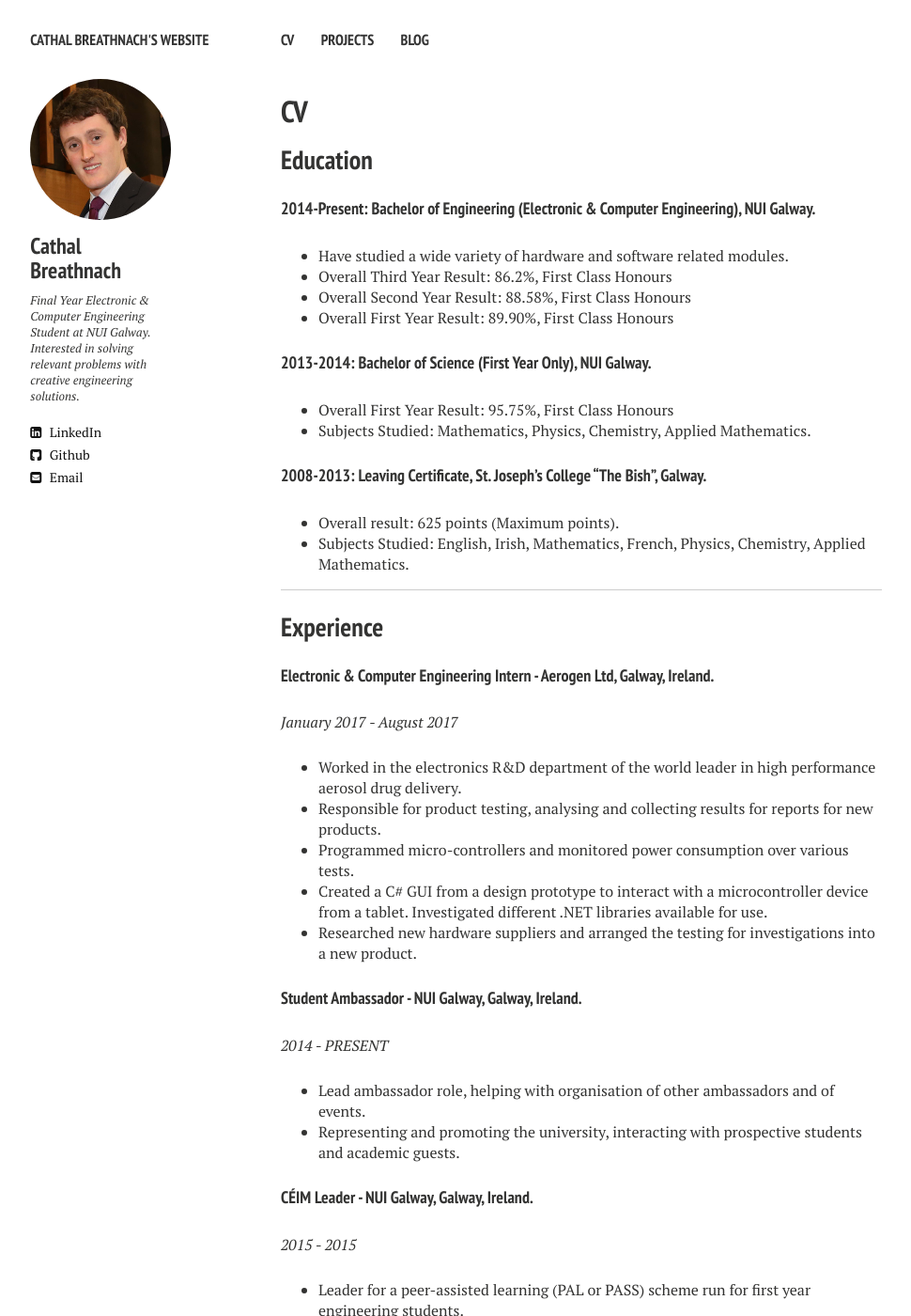
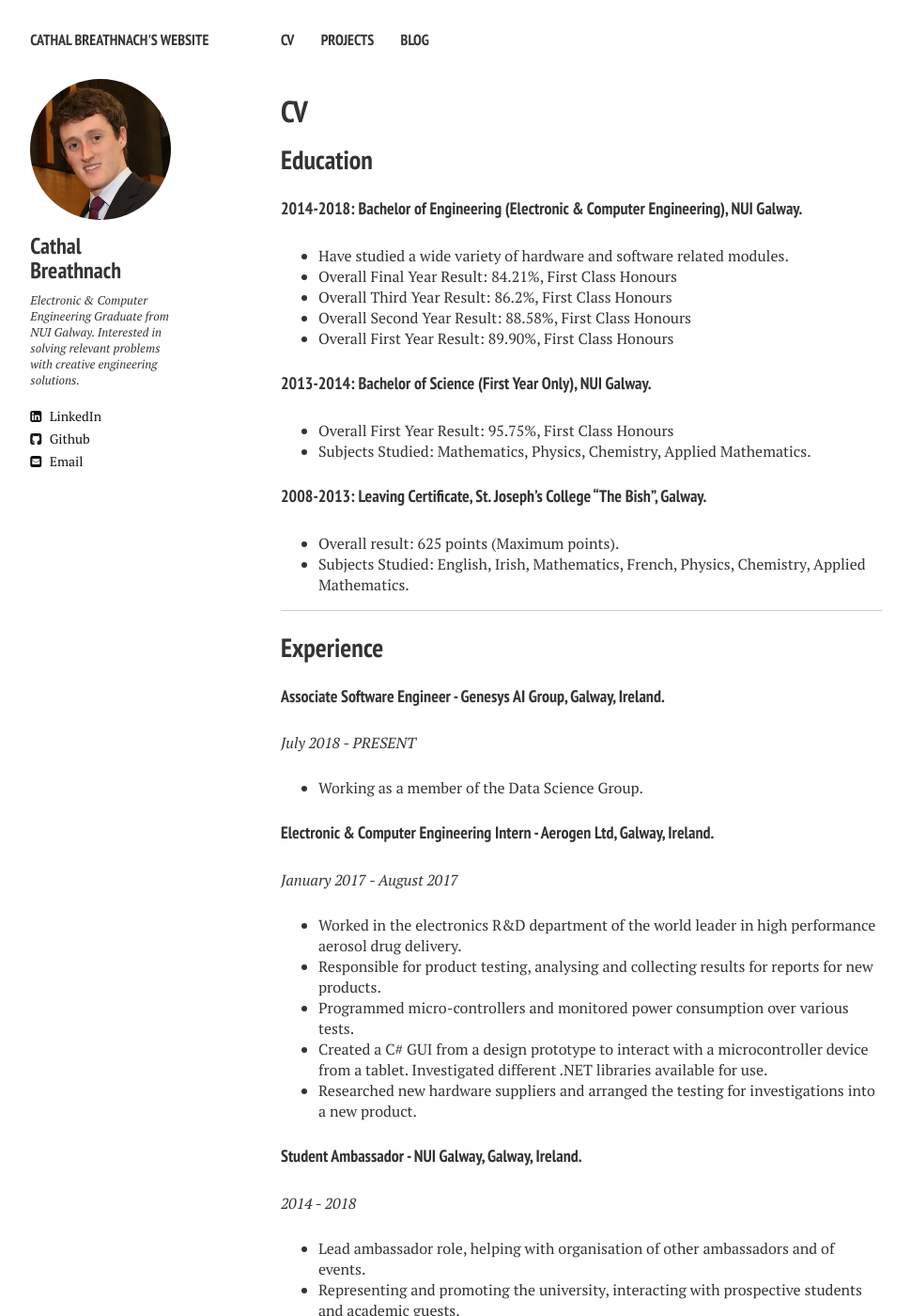
Before and after one commit to cbreathnach/cbreathnach.github.io, a Jekyll site: the page built from _pages/cv.md, in a window 1280 px wide and 1400 px high. Shown: the whole window at 94% size, without its empty margins (21-991 px from the left). Built offline with Jekyll 4.4.1, drawn with Linux system fonts in a browser that asks for light colours; nearby versions of some CDN libraries.

Commit message:
CV Updates

```diff
--- a/_config.yml
+++ b/_config.yml
@@ -11,7 +11,7 @@ minimal_mistakes_skin    : "default" # "air", "aqua", "contrast", "dark", "dirt"
 owner:
   name:           Cathal Breathnach
   avatar:         Profile.jpg
-  bio:            Final Year Electronic &amp Computer Engineering Student at NUI Galway. Interested in solving relevant problems with creative engineering solutions.
+  bio:            Electronic &amp Computer Engineering Graduate from NUI Galway. Interested in solving relevant problems with creative engineering solutions.
   email:          breathnach.cathal@gmail.com
   # Social networking links are used in author-bio sidebar. Update and remove as you like.
   linkedin: cathalbreathnach
--- a/_pages/cv.md
+++ b/_pages/cv.md
@@ -8,8 +8,9 @@ comments: false
 
 ## Education
 
-#### 2014-Present: Bachelor of Engineering (Electronic & Computer Engineering), NUI Galway.
+#### 2014-2018: Bachelor of Engineering (Electronic & Computer Engineering), NUI Galway.
 * Have studied a wide variety of hardware and software related modules.
+* Overall Final Year Result: 84.21%, First Class Honours
 * Overall Third Year Result: 86.2%, First Class Honours
 * Overall Second Year Result: 88.58%, First Class Honours
 * Overall First Year Result: 89.90%, First Class Honours
@@ -26,6 +27,11 @@ comments: false
 
 ## Experience
 
+#### Associate Software Engineer - Genesys AI Group, Galway, Ireland.
+*July 2018 - PRESENT*
+
+* Working as a member of the Data Science Group.
+
 #### Electronic & Computer Engineering Intern - Aerogen Ltd, Galway, Ireland.
 *January 2017 - August 2017*
 
@@ -36,7 +42,7 @@ comments: false
 * Researched new hardware suppliers and arranged the testing for investigations into a new product.
 
 #### Student Ambassador - NUI Galway, Galway, Ireland.
-*2014 - PRESENT*
+*2014 - 2018*
 
 * Lead ambassador role, helping with organisation of other ambassadors and of events.
 * Representing and promoting the university, interacting with prospective students and academic guests.
```
Also changed, not shown: index.md (+1 -1 lines), 13 other files.
